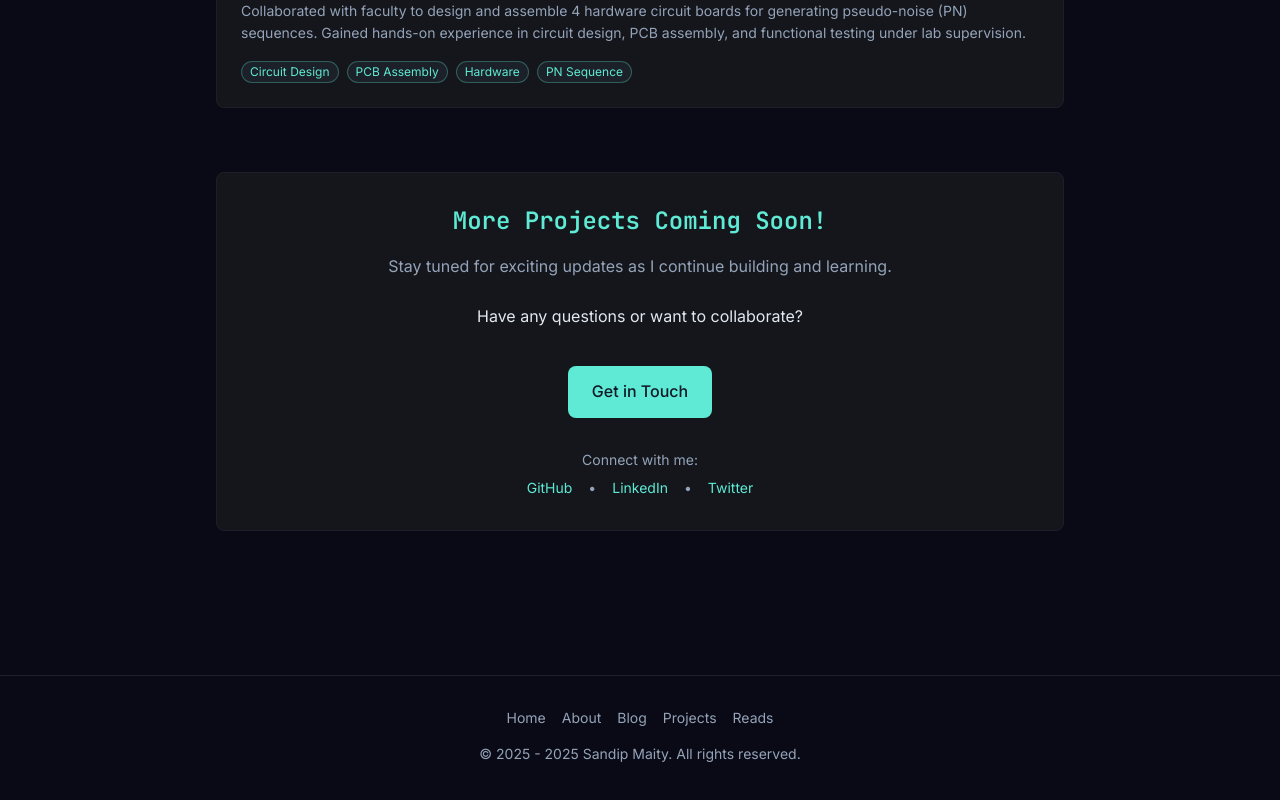
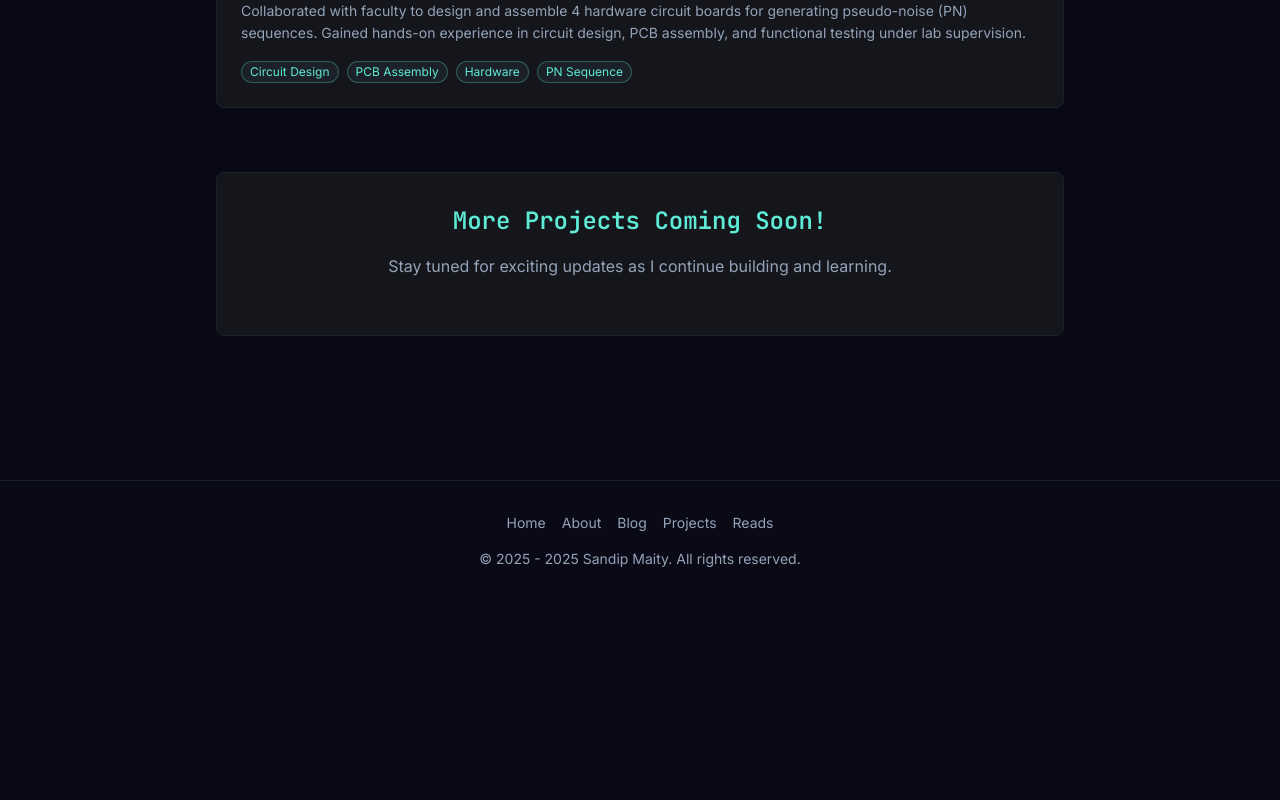
Before and after one commit to iam-sandipmaity/sandip, a Next.js app: page /projects in a window 1280 px wide. Shown: the part 2178-2978 px from the top of the page. After the commit the page ends 2799 px from the top, so only its background shows below. Built offline with nearby package versions, Linux system fonts and the light colour scheme.

Commit message:
Updating the project page by removing unnecessary part

```diff
--- a/app/projects/page.tsx
+++ b/app/projects/page.tsx
@@ -97,35 +97,6 @@ export default function ProjectsPage() {
                 <p className="text-muted leading-relaxed mb-6">
                     Stay tuned for exciting updates as I continue building and learning.
                 </p>
-
-                <div className="space-y-4">
-                    <p className="text-subtle-text">
-                        Have any questions or want to collaborate?
-                    </p>
-                    <a
-                        href="mailto:maitysandip@proton.me"
-                        className="inline-block px-6 py-3 bg-accent-teal text-gray-900 font-medium rounded-lg hover:bg-accent-teal/10 transition-colors"
-                    >
-                        Get in Touch
-                    </a>
-
-                    <div className="pt-4 text-sm text-muted">
-                        <p className="mb-2">Connect with me:</p>
-                        <div className="flex justify-center gap-4 flex-wrap">
-                            <a href="https://github.com/iam-sandipmaity" target="_blank" rel="noopener noreferrer" className="hover:text-accent-teal transition-colors">
-                                GitHub
-                            </a>
-                            <span>•</span>
-                            <a href="https://www.linkedin.com/in/iam-sandipmaity/" target="_blank" rel="noopener noreferrer" className="hover:text-accent-teal transition-colors">
-                                LinkedIn
-                            </a>
-                            <span>•</span>
-                            <a href="https://x.com/iam_sandipmaity" target="_blank" rel="noopener noreferrer" className="hover:text-accent-teal transition-colors">
-                                Twitter
-                            </a>
-                        </div>
-                    </div>
-                </div>
             </div>
         </div>
     );
```
